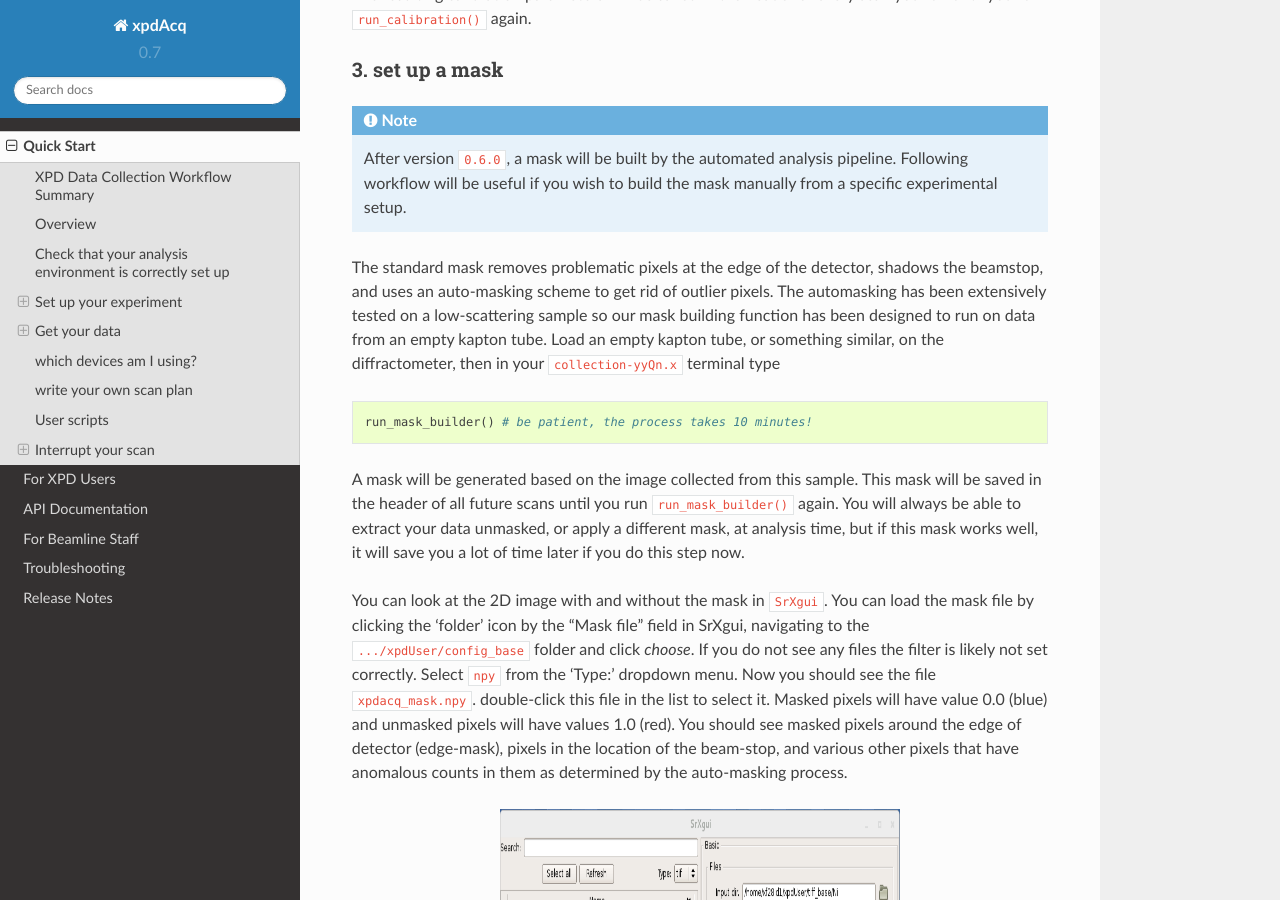
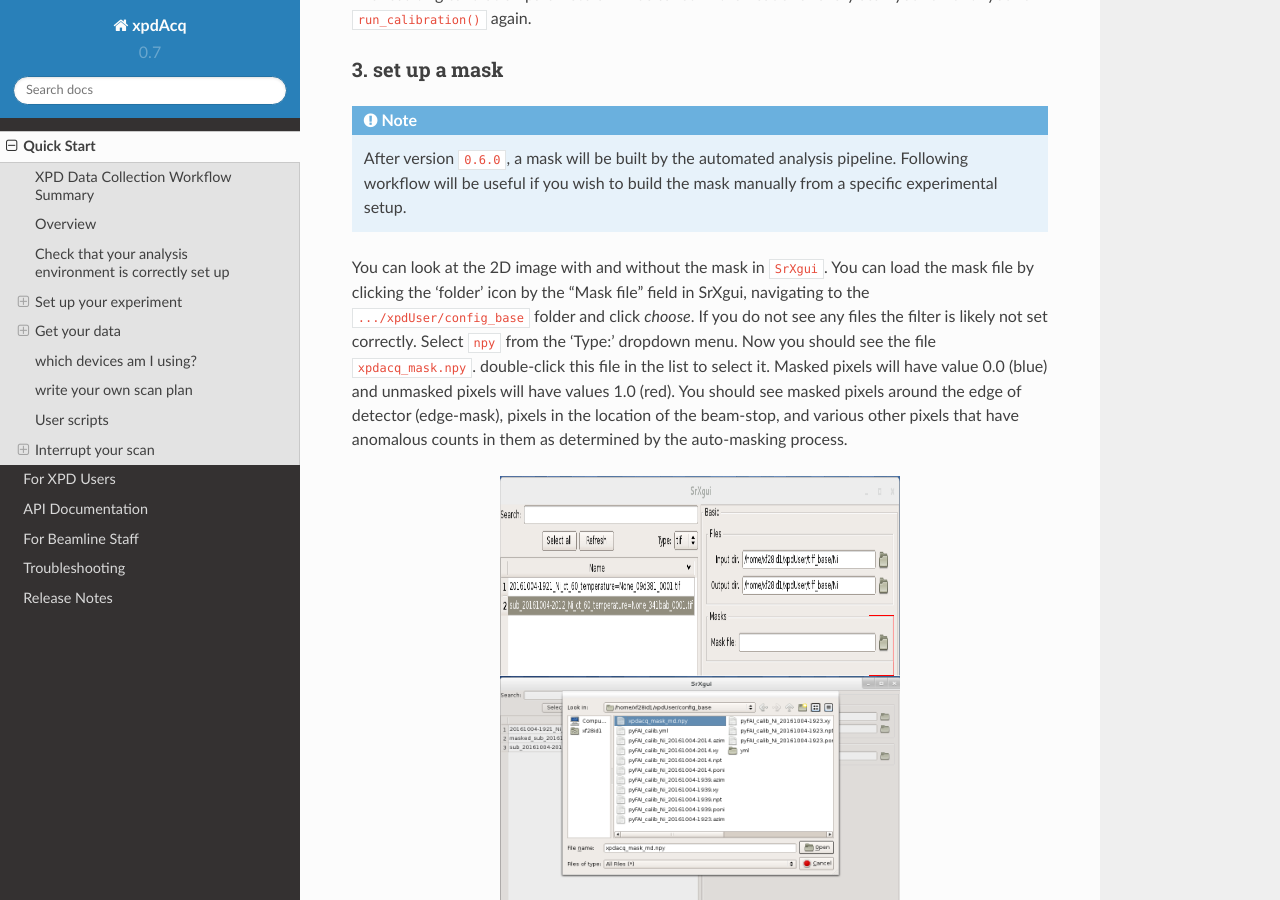
Before and after one commit to xpdAcq/xpdAcq, a Sphinx documentation site: the page built from docs/quickstart.rst, in a window 1280 px wide and 900 px high, scrolled down 6695 px. Built offline with Sphinx 7.4.7 and the Read the Docs theme 2.0.0, drawn with Linux system fonts in a browser that asks for light colours.

Commit message:
DOC: update docs wrt deprecation

```diff
--- a/docs/quickstart.rst
+++ b/docs/quickstart.rst
@@ -290,22 +290,6 @@ run ``run_calibration()`` again.
   After version ``0.6.0``, a mask will be built by the automated analysis
   pipeline. Following workflow will be useful if you wish to build the mask
   manually from a specific experimental setup.
-
-The standard mask removes problematic pixels at the edge of the detector, shadows
-the beamstop, and uses an auto-masking scheme to get rid of outlier pixels.
-The automasking has been extensively tested on a low-scattering sample so our mask
-building function has been designed to run on data from an empty kapton tube.
-Load an empty kapton tube, or something similar, on the diffractometer, then in your ``collection-yyQn.x`` terminal type
-
-.. code-block:: python
-
-  run_mask_builder() # be patient, the process takes 10 minutes!
-
-A mask will be generated based on the image collected from this sample. This mask
-will be saved in the header of all future scans until you run ``run_mask_builder()``
-again.  You will always be able to extract your data unmasked, or apply a different mask,
-at analysis time, but if this mask works well, it will save you a lot of time later if
-you do this step now.
 
 You can look at the 2D image with and without the mask in ``SrXgui``.
 You can load the mask file by clicking the 'folder' icon by the "Mask file" field
```
Also changed, not shown: docs/usb_Running.rst (+0 -20 lines).
